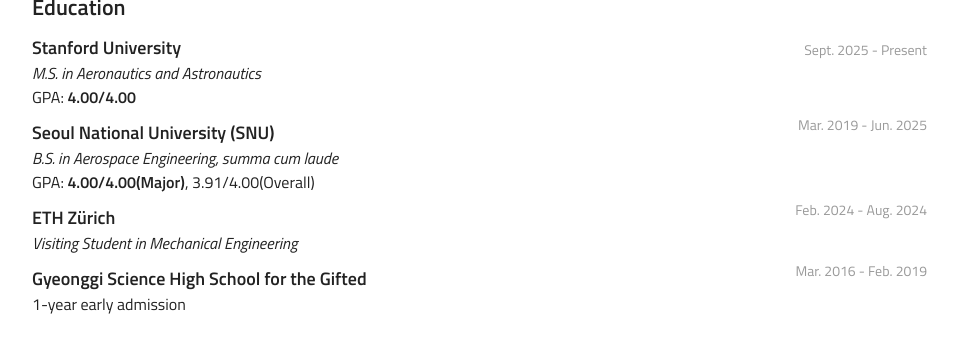
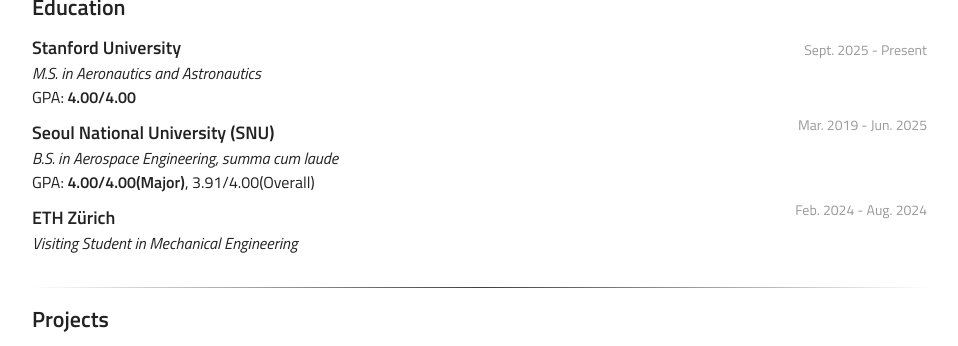
Before and after one commit to hojjunekim/hojjunekim.github.io, a Jekyll site: the page built from _pages/about.md, in a window 1280 px wide and 900 px high, scrolled down 787 px, cut to the strip 0-346 px from the top of the window. Shown: the whole strip, without its empty margins (158-1116 px from the left). Built offline with Jekyll 4.4.1, drawn with Linux system fonts in a browser that asks for light colours; nearby versions of some CDN libraries.

Commit message:
Remove high school entry from Education
Co-Authored-By: Claude Opus 5 (1M context) <noreply@anthropic.com>

```diff
--- a/_pages/about.md
+++ b/_pages/about.md
@@ -68,13 +68,6 @@ years: [2026, 2024]
       <span><i>Visiting Student in Mechanical Engineering</i></span>
     </div>
     <div class="col proj_year" style="width: 20%;">Feb. 2024 - Aug. 2024</div>
-  </div>
-  <div class="three">
-    <div class="bibtwo" style="float: left; box-sizing: border-box; width: 80%; margin-top: 10px;">
-      <div style="font-size: 18px;"><strong>Gyeonggi Science High School for the Gifted</strong></div>
-      <span>1-year early admission</span>
-    </div>
-    <div class="col proj_year" style="width: 20%;">Mar. 2016 - Feb. 2019</div>
   </div>
 </li>
 </ol>
```
